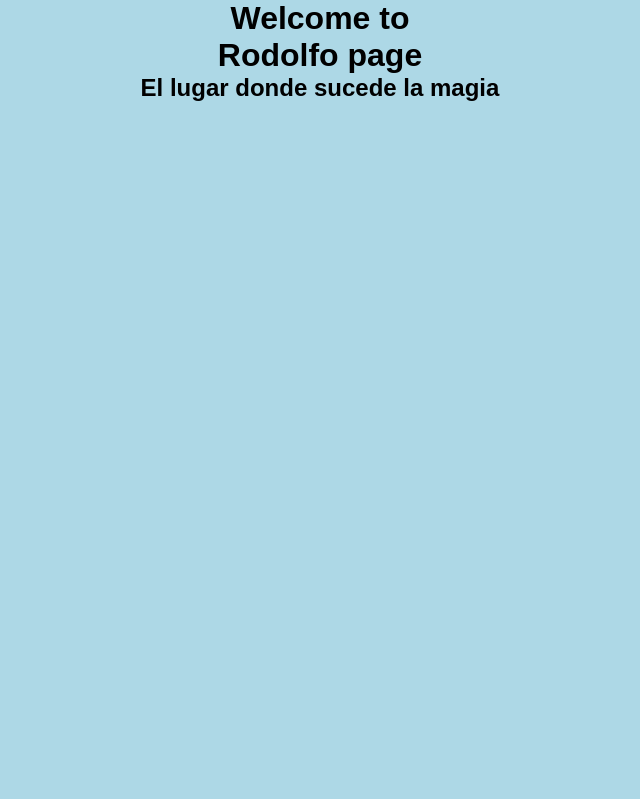
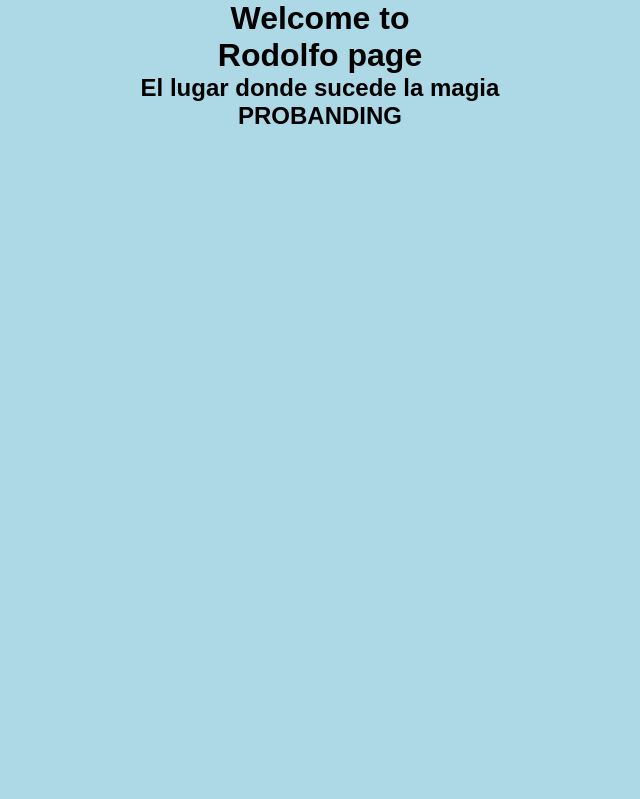
Before and after one commit to Calleje/Rodolfo-Page, a React (Create React App) app: page / in a window 1280 px wide. Shown: the top 799 px of the page, without its empty margins (320-960 px from the left). Built offline with nearby package versions, Linux system fonts and the light colour scheme.

Commit message:
Probanding hacer un commit and push

```diff
--- a/src/App.js
+++ b/src/App.js
@@ -10,6 +10,7 @@ export default function App() {
           Welcome to <br /> Rodolfo page
         </h1>
         <h2>El lugar donde sucede la magia</h2>
+        <h2>PROBANDING</h2>
       </div>
 
       <div className='contenedor-divisor'>
```
